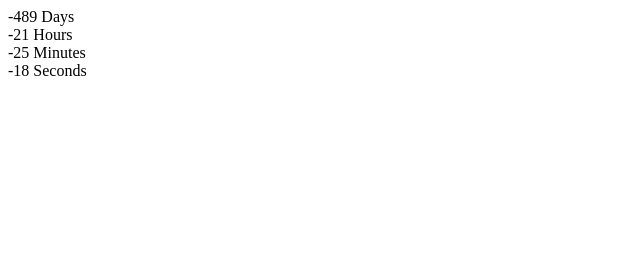
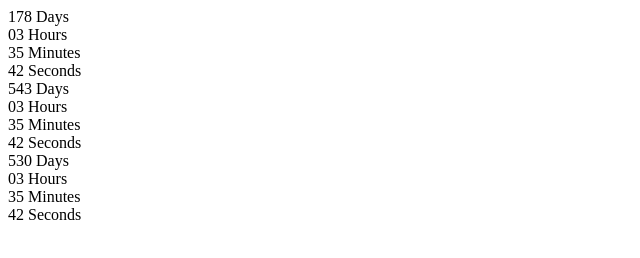
Before and after one commit to ktsulun/goit-js-hw-11-timer, a plain HTML site: page index.html in a window 1280 px wide. Shown: the whole page, without its empty margins (0-640 px from the left). Drawn offline with Linux system fonts and the light colour scheme.

Commit message:
Submit with independant timer class

```diff
--- a/index.html
+++ b/index.html
@@ -29,6 +29,48 @@
         <span class="label">Seconds</span>
       </div>
     </div>
+    <div class="timer" id="timer-2">
+      <div class="field">
+        <span class="value" data-value="days">11</span>
+        <span class="label">Days</span>
+      </div>
+
+      <div class="field">
+        <span class="value" data-value="hours">11</span>
+        <span class="label">Hours</span>
+      </div>
+
+      <div class="field">
+        <span class="value" data-value="mins">11</span>
+        <span class="label">Minutes</span>
+      </div>
+
+      <div class="field">
+        <span class="value" data-value="secs">11</span>
+        <span class="label">Seconds</span>
+      </div>
+    </div>
+    <div class="timer" id="timer-3">
+      <div class="field">
+        <span class="value" data-value="days">11</span>
+        <span class="label">Days</span>
+      </div>
+
+      <div class="field">
+        <span class="value" data-value="hours">11</span>
+        <span class="label">Hours</span>
+      </div>
+
+      <div class="field">
+        <span class="value" data-value="mins">11</span>
+        <span class="label">Minutes</span>
+      </div>
+
+      <div class="field">
+        <span class="value" data-value="secs">11</span>
+        <span class="label">Seconds</span>
+      </div>
+
     <script type="module" src="./index.js"></script>
   </body>
 </html>
--- a/index.js
+++ b/index.js
@@ -1,46 +1,67 @@
-const refs = {
-  days: document.querySelector('[data-value="days"]'),
-  hours: document.querySelector('[data-value="hours"]'),
-  mins: document.querySelector('[data-value="mins"]'),
-  secs: document.querySelector('[data-value="secs"]'),
-  timer: document.getElementById('timer-1'),
-};
-
 class CountdownTimer {
-  constructor({ selector, targetDate } = {}) {
+  constructor({ selector, targetDate }) {
     this.selector = selector;
     this.targetDate = targetDate;
+
+    // this.refs = {
+    //   days: document.querySelector('[data-value="days"]'),
+    //   hours: document.querySelector('[data-value="hours"]'),
+    //   mins: document.querySelector('[data-value="mins"]'),
+    //   secs: document.querySelector('[data-value="secs"]'),
+    // };
+  }
+
+  get Timer() {
+    let timer = '';
+
+    return (timer = document.querySelector(this.selector));
+  }
+  get Day() {
+    let day = ``;
+    return (day = this.Timer.querySelector('[data-value="days"]'));
+  }
+  get Hours() {
+    let hours = ``;
+    return (hours = this.Timer.querySelector('[data-value="hours"]'));
+  }
+  get Minutes() {
+    let mins = ``;
+    return (mins = this.Timer.querySelector('[data-value="mins"]'));
+  }
+  get Seconds() {
+    let secs = ``;
+    return (secs = this.Timer.querySelector('[data-value="secs"]'));
   }
 
   intervalId = setInterval(() => {
-    const currDate = Date.now();
-    const timeToEnd = this.targetDate - currDate;
-    this.elements(timeToEnd);
-    this.endOfCountdown(timeToEnd);
+    const currentTime = Date.now();
+    const deltaTime = this.targetDate - currentTime;
+    this.getTimeComponents(deltaTime);
+    this.countDownStop(deltaTime);
   }, 1000);
 
-  elements(timeToEnd) {
-    const days = this.pad(Math.floor(timeToEnd / (1000 * 60 * 60 * 24)));
+  getTimeComponents(deltaTime) {
+    const days = this.pad(Math.floor(deltaTime / (1000 * 60 * 60 * 24)));
     const hours = this.pad(
-      Math.floor((timeToEnd % (1000 * 60 * 60 * 24)) / (1000 * 60 * 60)),
+      Math.floor((deltaTime % (1000 * 60 * 60 * 24)) / (1000 * 60 * 60)),
     );
     const mins = this.pad(
-      Math.floor((timeToEnd % (1000 * 60 * 60)) / (1000 * 60)),
+      Math.floor((deltaTime % (1000 * 60 * 60)) / (1000 * 60)),
     );
-    const secs = this.pad(Math.floor((timeToEnd % (1000 * 60)) / 1000));
+    const secs = this.pad(Math.floor((deltaTime % (1000 * 60)) / 1000));
 
-    refs.days.textContent = `${days}`;
-    refs.hours.textContent = `${hours}`;
-    refs.mins.textContent = `${mins}`;
-    refs.secs.textContent = `${secs}`;
+    this.Day.textContent = `${days}`;
+    this.Hours.textContent = `${hours}`;
+    this.Minutes.textContent = `${mins}`;
+    this.Seconds.textContent = `${secs}`;
   }
 
   pad(value) {
     return String(value).padStart(2, '0');
   }
 
-  endOfCountdown(timeToEnd) {
-    if (timeToEnd === 0) {
+  countDownStop(deltaTime) {
+    if (deltaTime === 0) {
       clearInterval(this.intervalId);
     }
   }
@@ -48,10 +69,15 @@ class CountdownTimer {
 
 new CountdownTimer({
   selector: '#timer-1',
-  targetDate: new Date('Jul 17, 2019'),
+  targetDate: new Date('May 14, 2021'),
 });
 
-// const days = Math.floor(time / (1000 * 60 * 60 * 24));
-// const hours = Math.floor((time % (1000 * 60 * 60 * 24)) / (1000 * 60 * 60));
-// const mins = Math.floor((time % (1000 * 60 * 60)) / (1000 * 60));
-// const secs = Math.floor((time % (1000 * 60)) / 1000);
+const timerTestNew = new CountdownTimer({
+  selector: '#timer-2',
+  targetDate: new Date('May 14, 2022'),
+});
+
+const timerTest = new CountdownTimer({
+  selector: '#timer-3',
+  targetDate: new Date('May 1, 2022'),
+});
```
